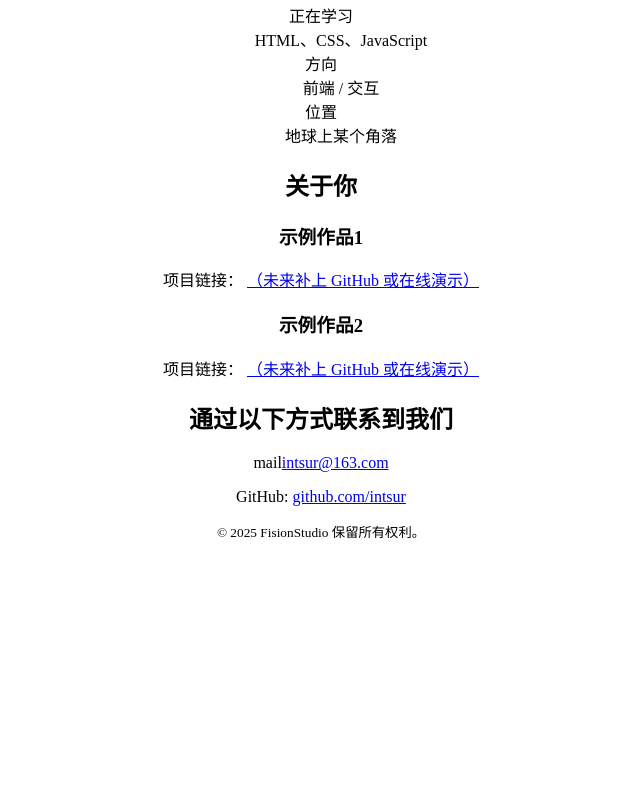
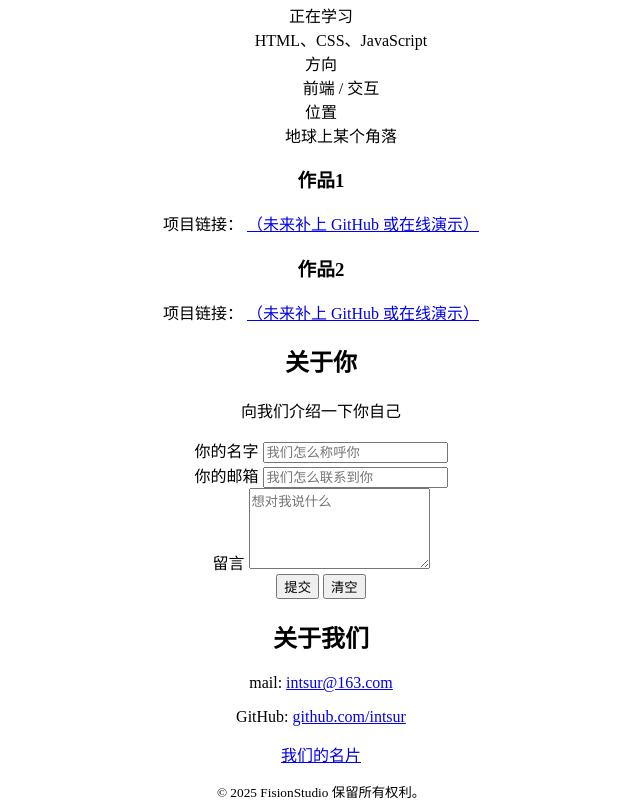
Before and after one commit to IntSur/HTMLTraining, a website: page myweb/myweb.html in a window 1280 px wide. Shown: the part 642-1451 px from the top of the page, without its empty margins (319-959 px from the left). Before the commit the page ends 1191 px from the top, so only its background shows below. Drawn offline with Linux system fonts and the light colour scheme.

Commit message:
✨ feat(myweb): add resume section in html

```diff
--- a/myweb/myweb.html
+++ b/myweb/myweb.html
@@ -7,7 +7,7 @@
     <meta name="auther" content="IntSur">
     <meta name="keywords" content="HTML,CSS,JavaScript">
     <title>Fision Studio</title>
-    <link rel="icon" href="src/Fision_Studio.png" />
+    <link rel="icon" href="./src/Fision_Studio.png" />
 </head>
 <body>
     <center>
@@ -27,7 +27,7 @@
             <h2>关于我</h2>
             <p>我是一名全栈开发工程师。会点UI设计，懂得UX设计。热衷于前端动画的实现，同时关注后端功能的技术开发。</p>
             <figure>
-                <img src="src/Shanghai_Hackthon.png" alt="我的头像，占位图" style="width: 400px">
+                <img src="./src/Shanghai_Hackthon.png" alt="我的头像，占位图" style="width: 400px">
                 <figcaption>IntSur在上海MR黑客松</figcaption>
             </figure>
             <dl>
@@ -35,28 +35,46 @@
                 <dt>方向</dt><dd>前端 / 交互</dd>
                 <dt>位置</dt><dd>地球上某个角落</dd>
             </dl>
+            <article>
+                <h3>作品1</h3>
+                <p>项目链接：
+                    <a href="#" aria-disabled="true">（未来补上 GitHub 或在线演示）</a>
+                </p>
+            </article>
+            <article>
+                <h3>作品2</h3>
+                <p>项目链接：
+                    <a href="#" aria-disabled="true">（未来补上 GitHub 或在线演示）</a>
+                </p>
+            </article>
         </section>
 
         <section id="you" aria-labelledby="about-you">
             <h2>关于你</h2>
-            <article>
-                <h3>示例作品1</h3>
-                <p>项目链接：
-                <a href="#" aria-disabled="true">（未来补上 GitHub 或在线演示）</a>
-                </p>
-            </article>
+            <form action="#" method="post" aria-labelledby="resume-form">
+                <p>向我们介绍一下你自己</p>
+                <div>
+                    <label for="yourname">你的名字</label>
+                    <input type="text" name="yourname" id="yourname" placeholder="我们怎么称呼你">
+                </div>
+                <div>
+                    <label for="youremail">你的邮箱</label>
+                    <input type="email" name="youremail" id="youremail" placeholder="我们怎么联系到你">
+                </div>
+                <div>
+                    <label for="message">留言</label>
+                    <textarea name="message" id="message" rows="5" placeholder="想对我说什么"></textarea>
+                </div>
+                <button type="submit">提交</button>
+                <button type="reset">清空</button>
+            </form>
         </section>
-            <article>
-                <h3>示例作品2</h3>
-                <p>项目链接：
-                    <a href="#" aria-disabled="true">（未来补上 GitHub 或在线演示）</a>
-                </p>
-            </article>
 
         <section id="we" aria-labelledby="about-us">
-            <h2>通过以下方式联系到我们</h2>
-            <p>mail<a href="mailto:intsur@163.com">intsur@163.com</a></p>
+            <h2>关于我们</h2>
+            <p>mail: <a href="mailto:intsur@163.com">intsur@163.com</a></p>
             <p>GitHub: <a href="https://github.com/intsur" target="_blank" rel="noopener">github.com/intsur</a></p>
+            <p><a href="./src/Shanghai_Hackthon.png" download="">我们的名片</a></p>
         </section>
     </main>
 
```
